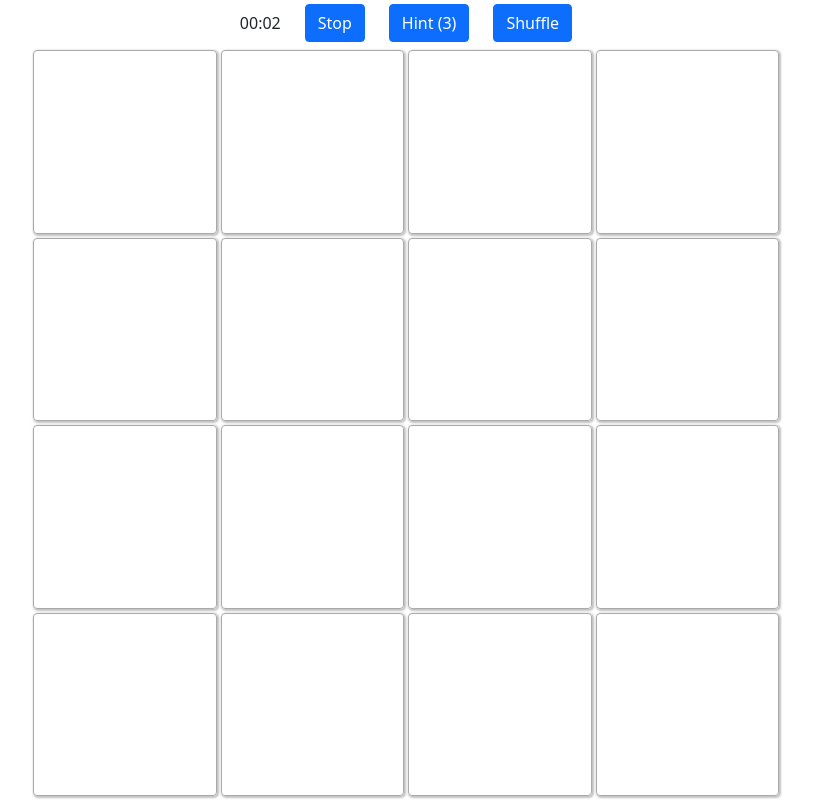
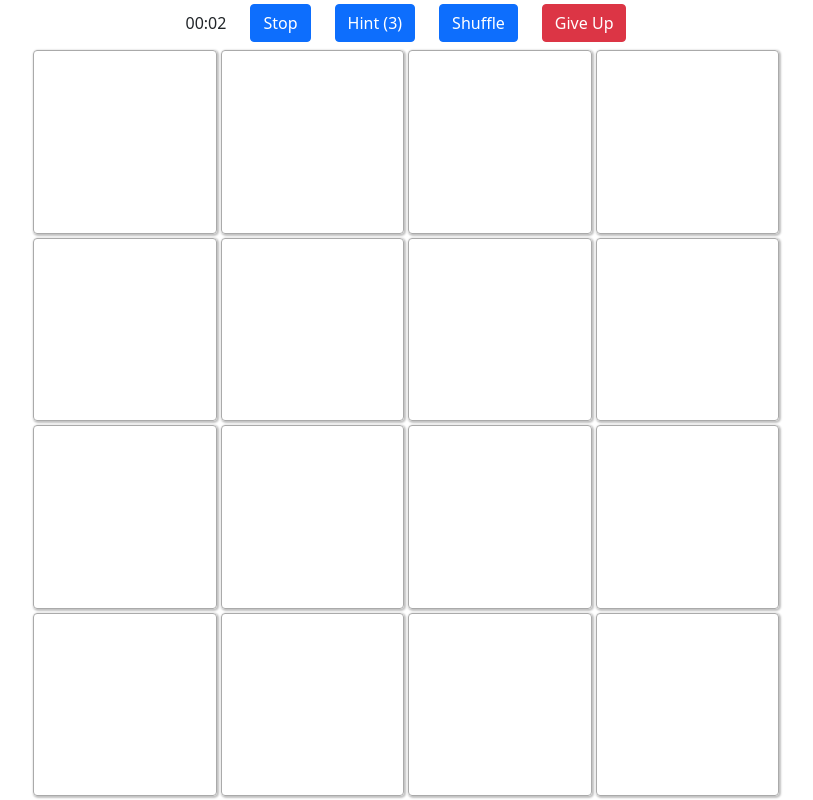
Before and after one commit to yuridanil/congame, a React (Create React App) app: page / in a window 1280 px wide. Both pictures are taken after a click on the button "Play". Shown: the whole page, without its empty margins (234-1047 px from the left). Built offline with nearby package versions, Linux system fonts and the light colour scheme.

Commit message:
Some options

```diff
--- a/src/Game.js
+++ b/src/Game.js
@@ -203,6 +203,11 @@ class Game extends React.Component {
         }
     }
 
+    handleGiveupClick() {
+        this.state.cards.forEach(e => this.setFlipped(e.id, true));
+        // this.setState({ mode: 3 });
+    }
+
     handleYes(id) {
         id === 1 && this.setState({ mode: 0, stopModal: false });
     }
@@ -270,6 +275,9 @@ class Game extends React.Component {
                             <Col xs="auto">
                                 <Button onClick={this.handleShuffleClick.bind(this)}>Shuffle</Button>
                             </Col>
+                            <Col xs="auto">
+                                <Button variant="danger" onClick={this.handleGiveupClick.bind(this)}>Give Up</Button>
+                            </Col>
                         </Row>
                     }
                     {(mode === 0 || mode === 1 || mode === 3) &&
```
